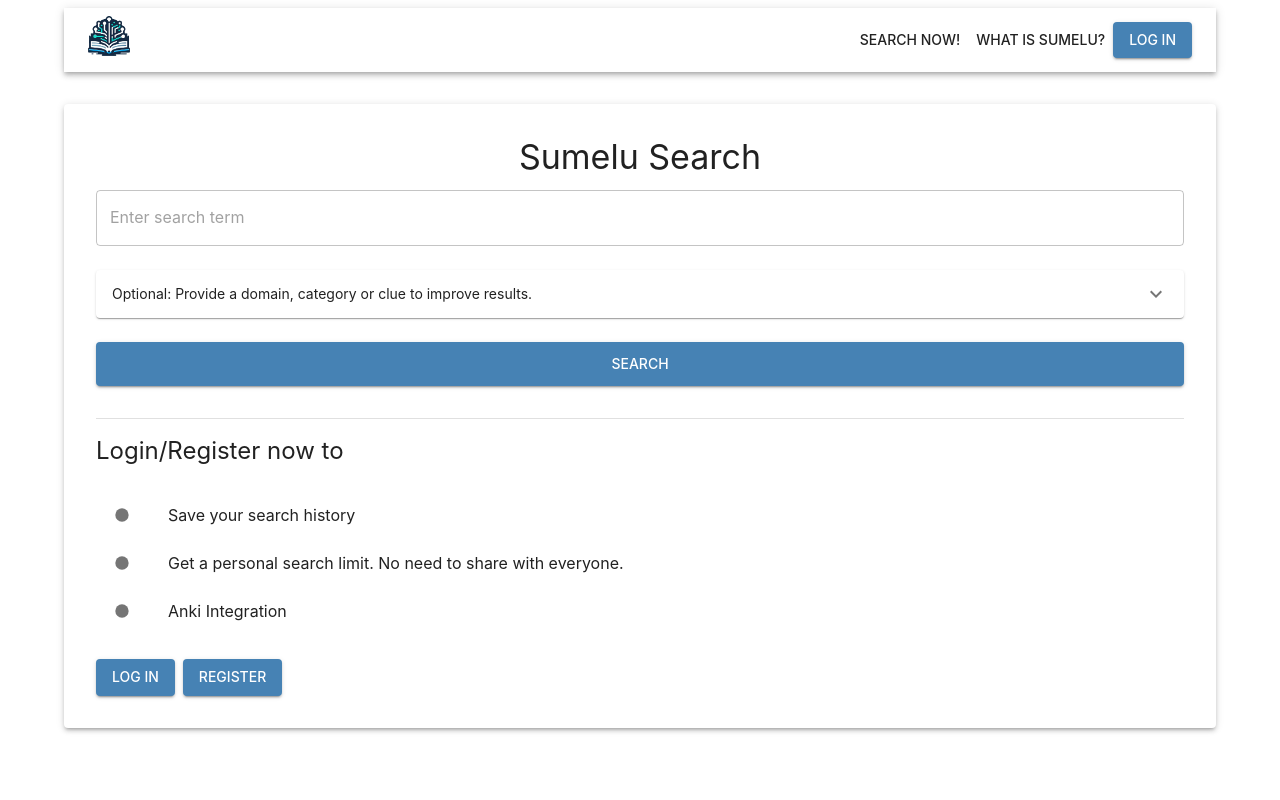
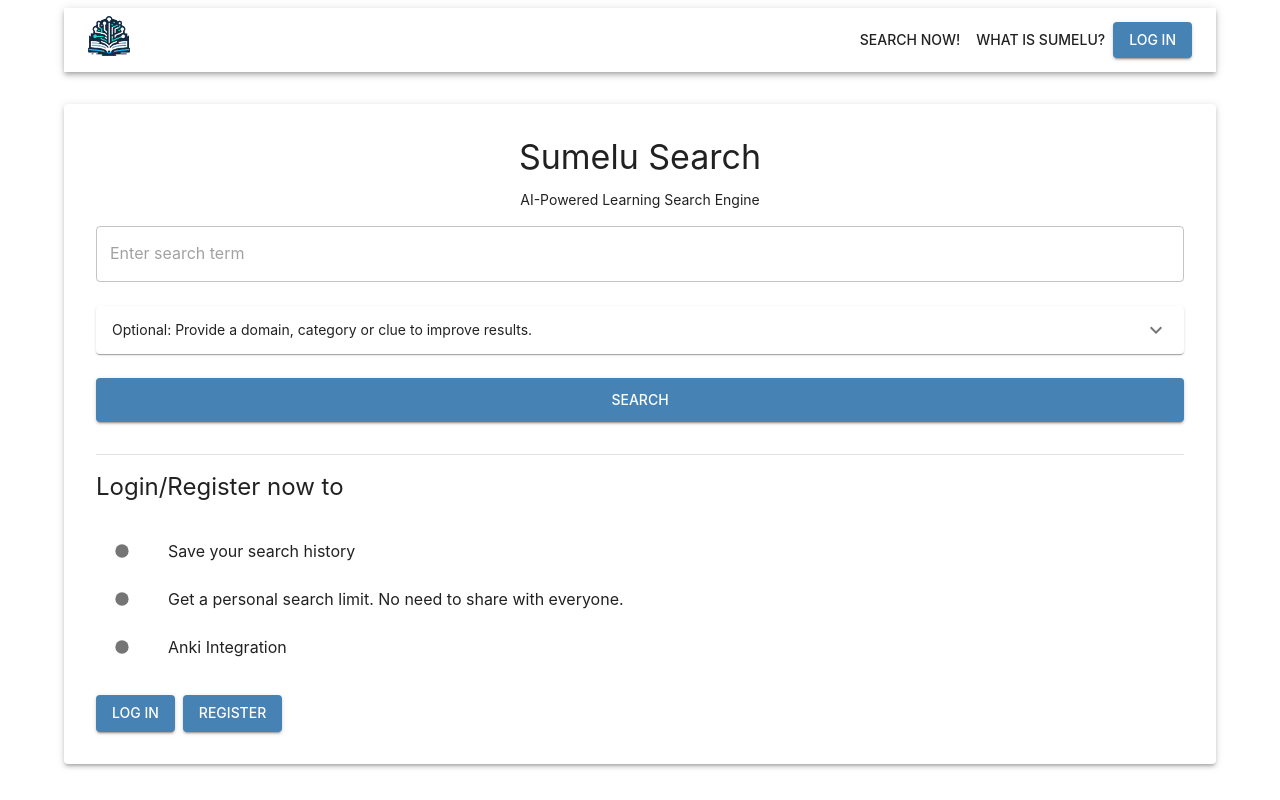
Before and after one commit to aalmacin/sakanu-desktop, a React (Create React App) app: page / in a window 1280 px wide. Built offline with nearby package versions, Linux system fonts and the light colour scheme; no server answers.

Commit message:
Add text below the search

```diff
--- a/src/SearchVisual.js
+++ b/src/SearchVisual.js
@@ -65,6 +65,7 @@
             <Typography variant="h4" align="center" gutterBottom>
                 Sumelu Search
             </Typography>
+            <Typography variant="body2" align="center" gutterBottom mb={2}>AI-Powered Learning Search Engine</Typography>
             <form onSubmit={formik.handleSubmit}>
                 <Grid container spacing={3}>
                     <Grid item xs={12}>
```
